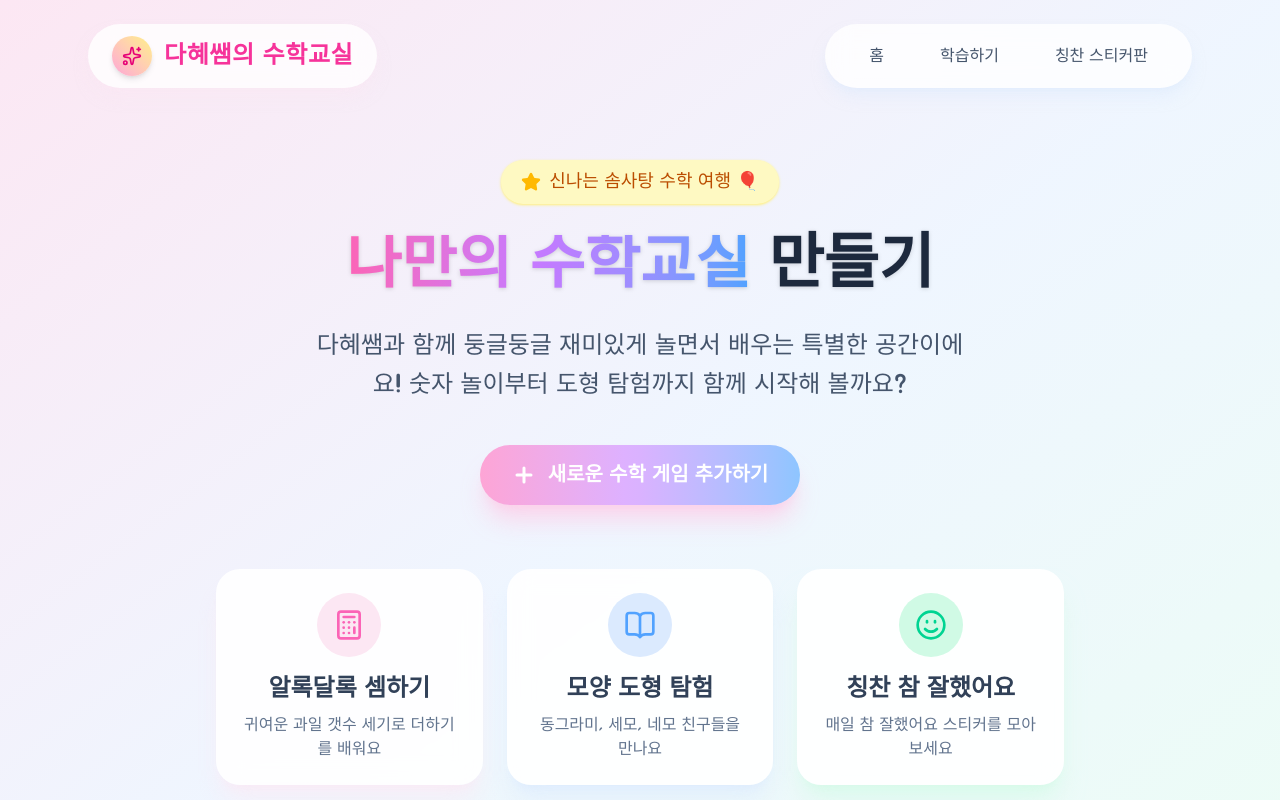
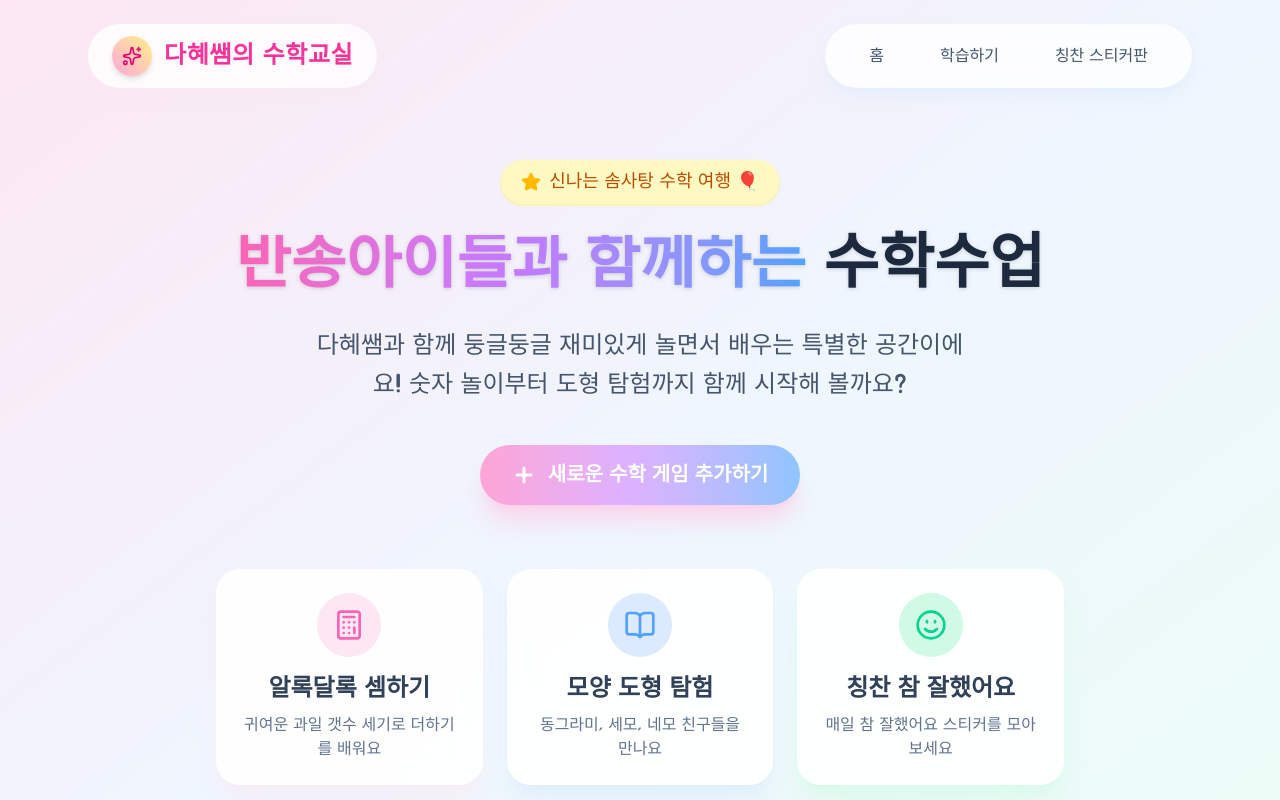
Before and after one commit to dahye0528/math-training, a Next.js app: page / in a window 1280 px wide. Shown: the top 800 px of the page. Built offline with nearby package versions, Linux system fonts and the light colour scheme.

Commit message:
feat: update hero text to 반송아이들과 함께하는 수학수업

```diff
--- a/app/page.tsx
+++ b/app/page.tsx
@@ -38,9 +38,9 @@ export default function Home() {
         {/* 대형 환영 문구 */}
         <h1 className="text-4xl md:text-6xl font-extrabold text-slate-800 leading-tight mb-6 drop-shadow-sm">
           <span className="bg-gradient-to-r from-pink-400 via-purple-400 to-blue-400 bg-clip-text text-transparent">
-            나만의 수학교실
+            반송아이들과 함께하는
           </span>{" "}
-          만들기
+          수학수업
         </h1>
 
         {/* 간단한 설명 */}
```
